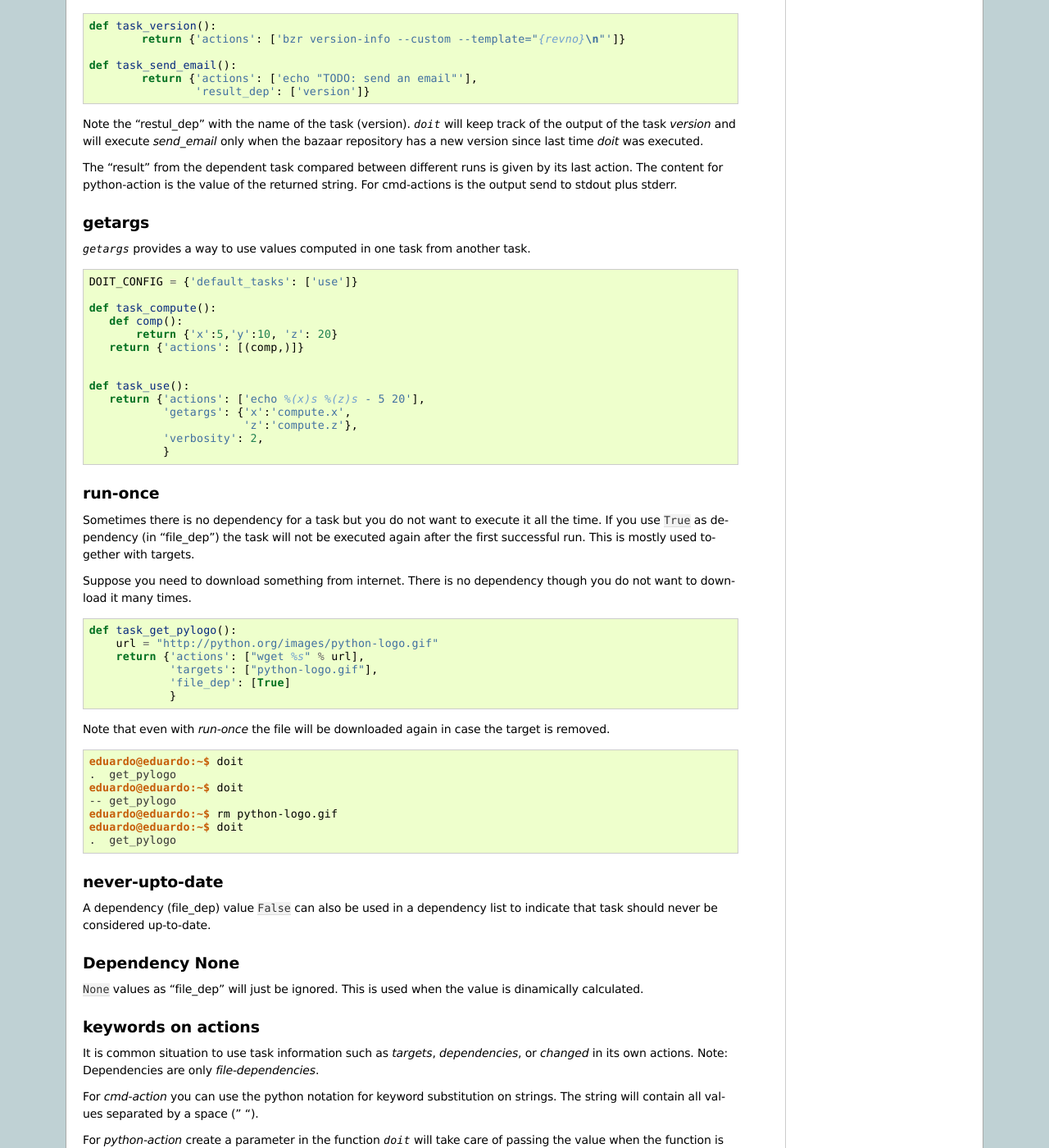
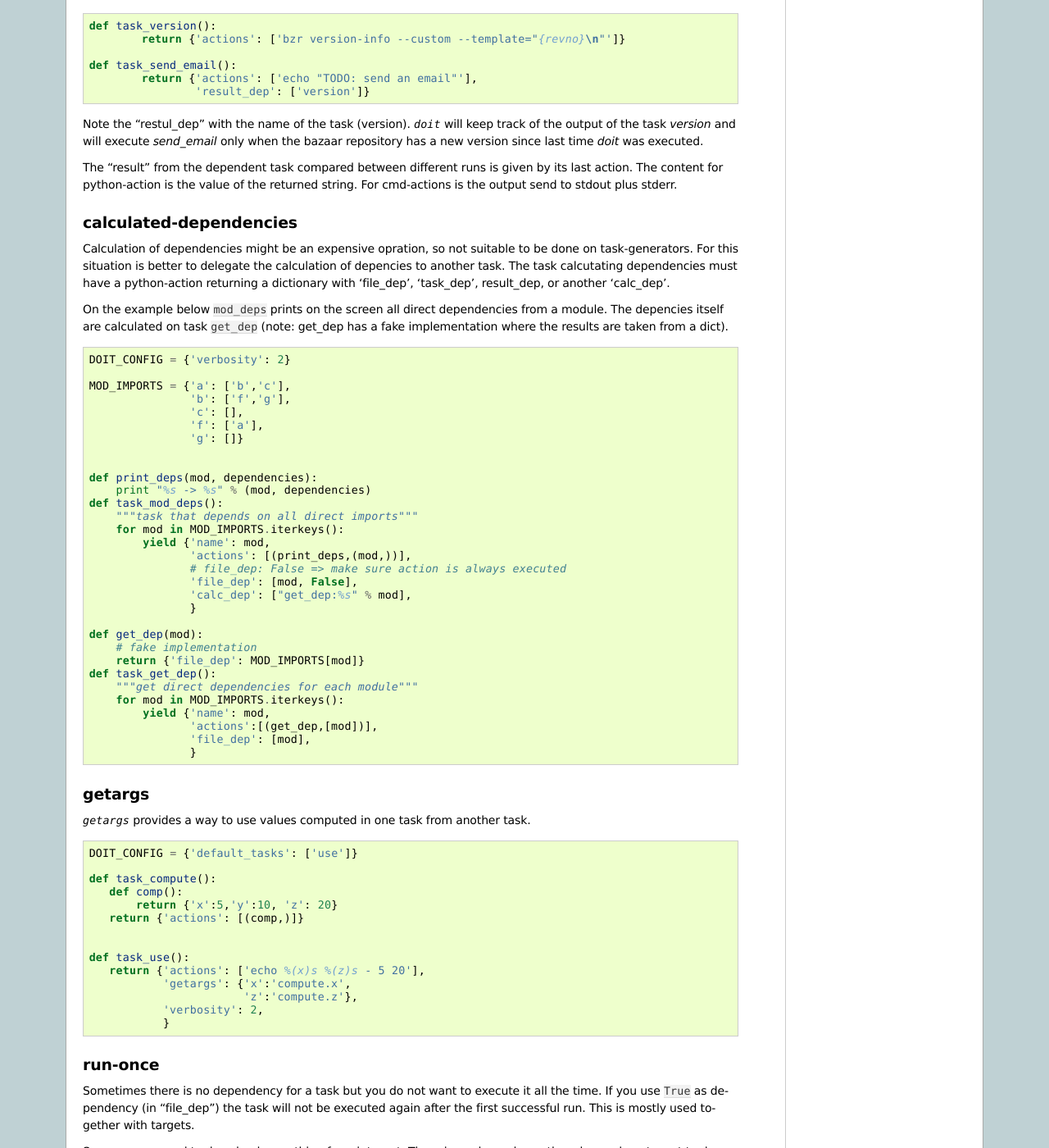
Before and after one commit to pydoit/doit, a Sphinx documentation site: the page built from doc/dependencies.rst, in a window 1280 px wide and 1400 px high, scrolled down 2679 px. Shown: the whole window at 82% size. Built offline with Sphinx 7.4.7, drawn with Linux system fonts in a browser that asks for light colours; comment, search, counter and statistics services are not loaded; some of the changed text lies outside the part shown.

Commit message:
update docs 0.9 features.
--HG--
extra : convert_revision : eduardo%40eduardo-laptop-20100607163852-17dxxeo45ciw4n19

```diff
--- a/doc/dependencies.rst
+++ b/doc/dependencies.rst
@@ -130,6 +130,17 @@
 The "result" from the dependent task compared between different runs is given by its last action. The content for python-action is the value of the returned string. For cmd-actions is the output send to stdout plus stderr.
 
 
+calculated-dependencies
+------------------------
+
+Calculation of dependencies might be an expensive opration, so not suitable to be done on task-generators. For this situation is better to delegate the calculation of depencies to another task. The task calcutating dependencies must have a python-action returning a dictionary with 'file_dep', 'task_dep', result_dep, or another 'calc_dep'.
+
+On the example below ``mod_deps`` prints on the screen all direct dependencies from a module. The depencies itself are calculated on task ``get_dep`` (note: get_dep has a fake implementation where the results are taken from a dict).
+
+
+.. literalinclude:: tutorial/calc_dep.py
+
+
 getargs
 --------
 
--- /dev/null
+++ b/doc/tutorial/calc_dep.py
@@ -0,0 +1,31 @@
+DOIT_CONFIG = {'verbosity': 2}
+
+MOD_IMPORTS = {'a': ['b','c'],
+               'b': ['f','g'],
+               'c': [],
+               'f': ['a'],
+               'g': []}
+
+
+def print_deps(mod, dependencies):
+    print "%s -> %s" % (mod, dependencies)
+def task_mod_deps():
+    """task that depends on all direct imports"""
+    for mod in MOD_IMPORTS.iterkeys():
+        yield {'name': mod,
+               'actions': [(print_deps,(mod,))],
+               # file_dep: False => make sure action is always executed
+               'file_dep': [mod, False],
+               'calc_dep': ["get_dep:%s" % mod],
+               }
+
+def get_dep(mod):
+    # fake implementation
+    return {'file_dep': MOD_IMPORTS[mod]}
+def task_get_dep():
+    """get direct dependencies for each module"""
+    for mod in MOD_IMPORTS.iterkeys():
+        yield {'name': mod,
+               'actions':[(get_dep,[mod])],
+               'file_dep': [mod],
+               }
```
Also changed, not shown: doc/cmd_run.rst (+10 -1 lines).
